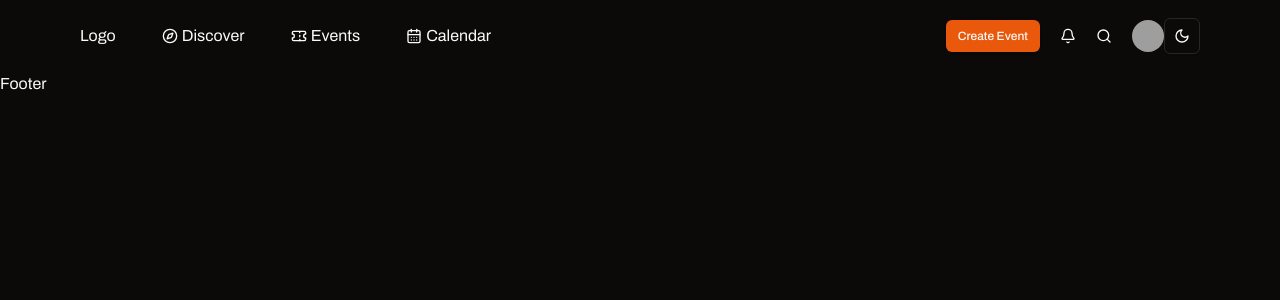
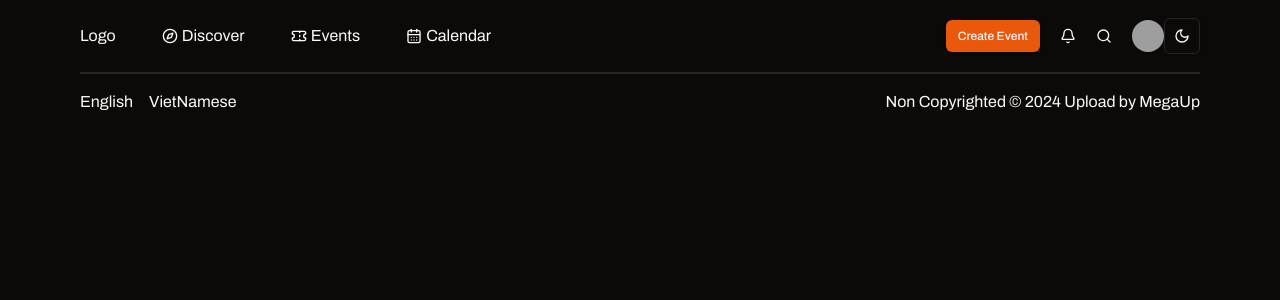
Before and after one commit to MegaUpCorp/Eventa_FE, a React (Vite) app: page / in a window 1280 px wide. Shown: the top 300 px of the page. Built offline with nearby package versions, Linux system fonts and the light colour scheme; grey boxes are pictures that could not be loaded.

Commit message:
style footer

```diff
--- a/src/layout/User/Footer.tsx
+++ b/src/layout/User/Footer.tsx
@@ -2,7 +2,18 @@ import React from 'react'
 
  const Footer = () => {
   return (
-    <div>Footer</div>
+    <div className='container-xl'>
+      <div className='border border-solid w-full h-[0.2px]'/>
+      <div className='my-4 flex items-center'>
+        <div className='flex justify-start w-1/2'>
+          <p className='mr-4'>English</p>
+          <p>VietNamese</p>
+        </div>
+        <div className='flex justify-end w-1/2'>
+          <p>Non Copyrighted © 2024 Upload by MegaUp</p>
+        </div>
+      </div>
+    </div>
   )
 }
 export default Footer
--- a/src/pages/Home.tsx
+++ /dev/null
@@ -1,11 +0,0 @@
-import { LoginDialog } from 'src/components/Auth/AuthDialog'
-import { ModeToggle } from 'src/components/ModeToggle'
-
-export const Home = () => {
-  return (
-    <div>
-      <LoginDialog />
-      <ModeToggle />
-    </div>
-  )
-}
```
Also changed, not shown: src/pages/User/HomePage.tsx (line endings or trailing spaces).
